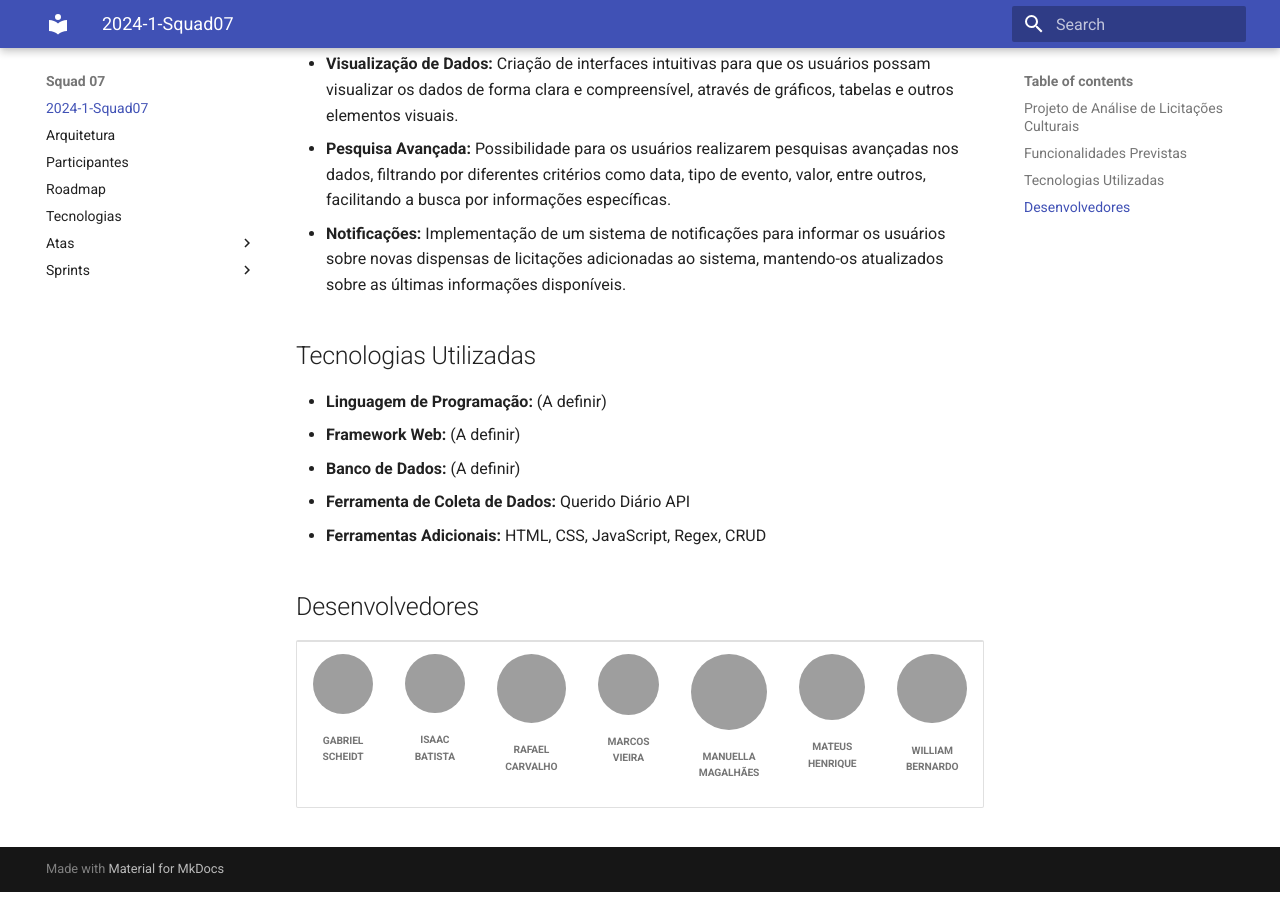
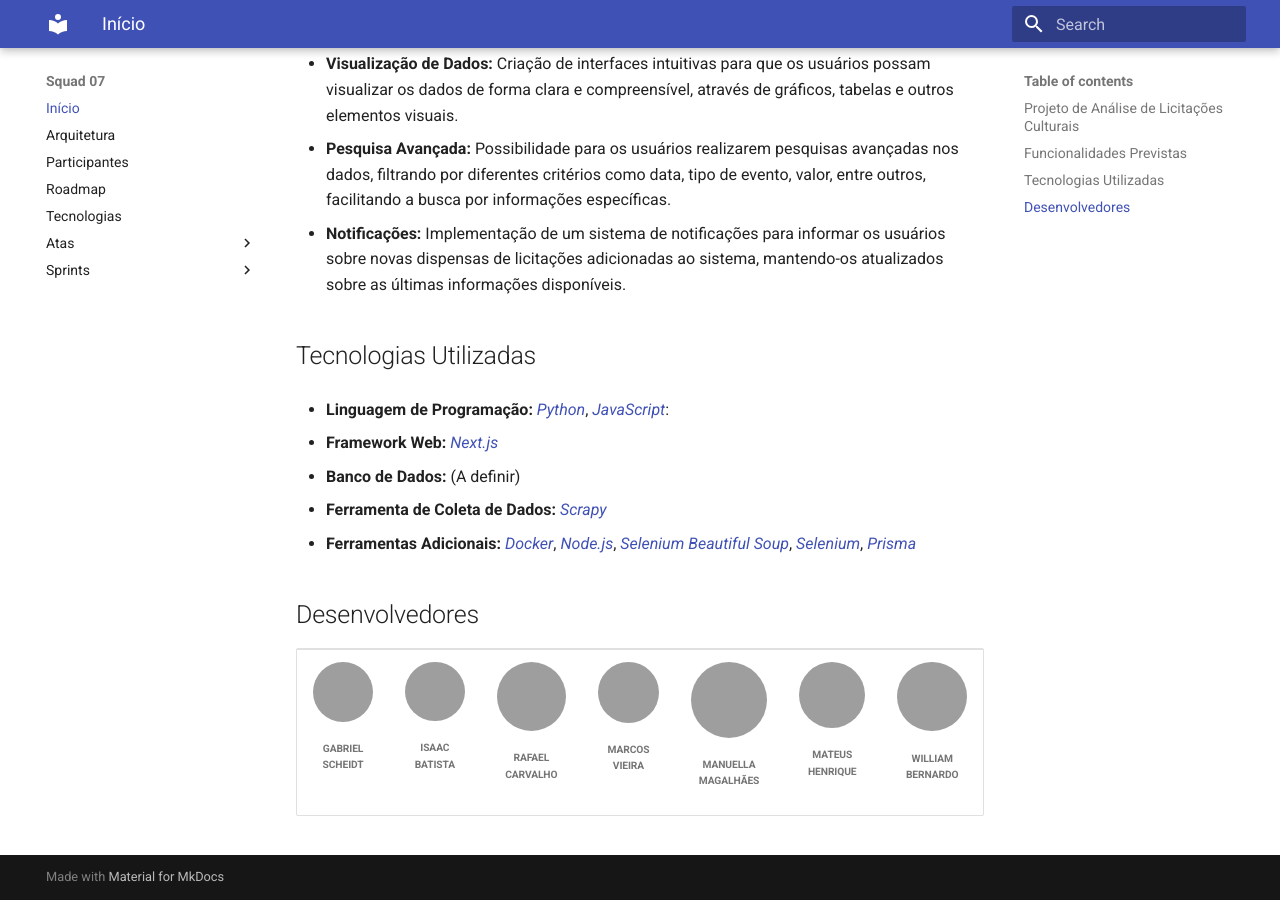
Before and after one commit to unb-mds/2024-1-MinasDeCultura, an MkDocs documentation site: the page built from docs/index.md, in a window 1280 px wide and 900 px high, scrolled down 635 px, cut to the strip 0-900 px from the top of the window. Built offline with MkDocs 1.6.1 and Material for MkDocs 9.7.7, drawn with Linux system fonts in a browser that asks for light colours; grey boxes are pictures that could not be loaded.

Commit message:
docs: adding technologies

```diff
--- a/docs/index.md
+++ b/docs/index.md
@@ -1,4 +1,4 @@
-# 2024-1-Squad07
+# Início
 
 ## Projeto de Análise de Licitações Culturais
 
@@ -14,16 +14,14 @@ Através desta aplicação, buscamos oferecer uma maneira mais transparente e ac
 - **Pesquisa Avançada:** Possibilidade para os usuários realizarem pesquisas avançadas nos dados, filtrando por diferentes critérios como data, tipo de evento, valor, entre outros, facilitando a busca por informações específicas.
 - **Notificações:** Implementação de um sistema de notificações para informar os usuários sobre novas dispensas de licitações adicionadas ao sistema, mantendo-os atualizados sobre as últimas informações disponíveis.
 
-
 ## Tecnologias Utilizadas
 
-- **Linguagem de Programação:** (A definir)
-- **Framework Web:** (A definir)
+- **Linguagem de Programação:** _[Python](https://www.python.org/)_, _[JavaScript](https://www.javascript.com/)_:
+
+- **Framework Web:** _[Next.js](https://nextjs.org/)_
 - **Banco de Dados:** (A definir)
-- **Ferramenta de Coleta de Dados:** Querido Diário API
-- **Ferramentas Adicionais:** HTML, CSS, JavaScript, Regex, CRUD
-
-
+- **Ferramenta de Coleta de Dados:** _[Scrapy](https://scrapy.org/)_
+- **Ferramentas Adicionais:** _[Docker](https://www.docker.com/)_, _[Node.js](https://nodejs.org/en)_, _[Selenium](https://www.selenium.dev/)_ _[Beautiful Soup](https://beautiful-soup-4.readthedocs.io/en/latest/)_, _[Selenium](https://www.selenium.dev/)_, _[Prisma](https://www.prisma.io/)_
 
 ## Desenvolvedores
 
```
